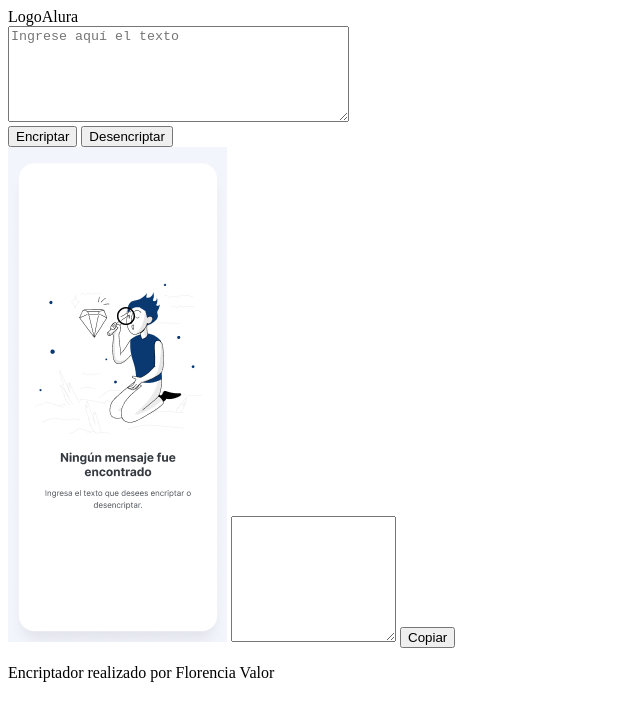
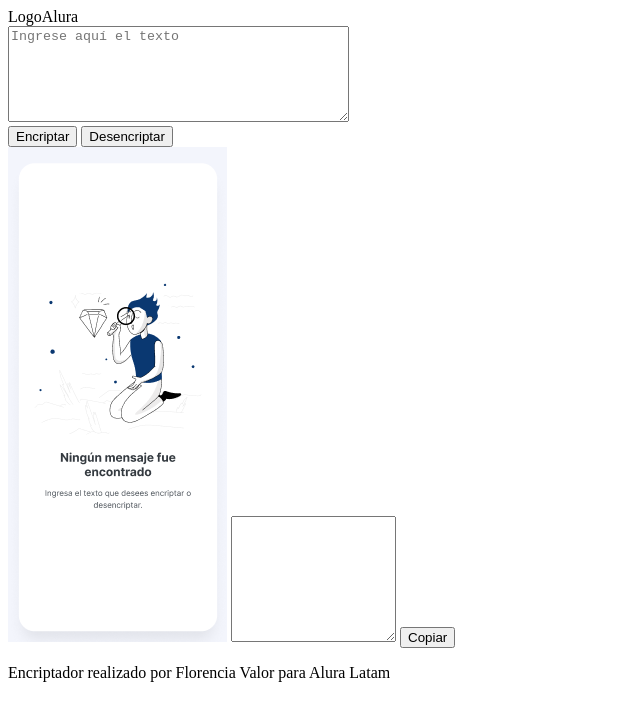
Before and after one commit to RealCreenty/Challenge-1-Alura, a plain HTML site: page EncriptadorAlura_ValorFlorencia/index.html in a window 1280 px wide. Shown: the whole page, without its empty margins (0-640 px from the left). Drawn offline with Linux system fonts and the light colour scheme.

Commit message:
first commit

```diff
--- a/EncriptadorAlura_ValorFlorencia/index.html
+++ b/EncriptadorAlura_ValorFlorencia/index.html
@@ -36,7 +36,7 @@
     </main>
 
     <footer>
-        <p>Encriptador realizado por Florencia Valor</p>
+        <p>Encriptador realizado por Florencia Valor para Alura Latam</p>
     </footer>
 
     <script src="./script.js"></script>
```
